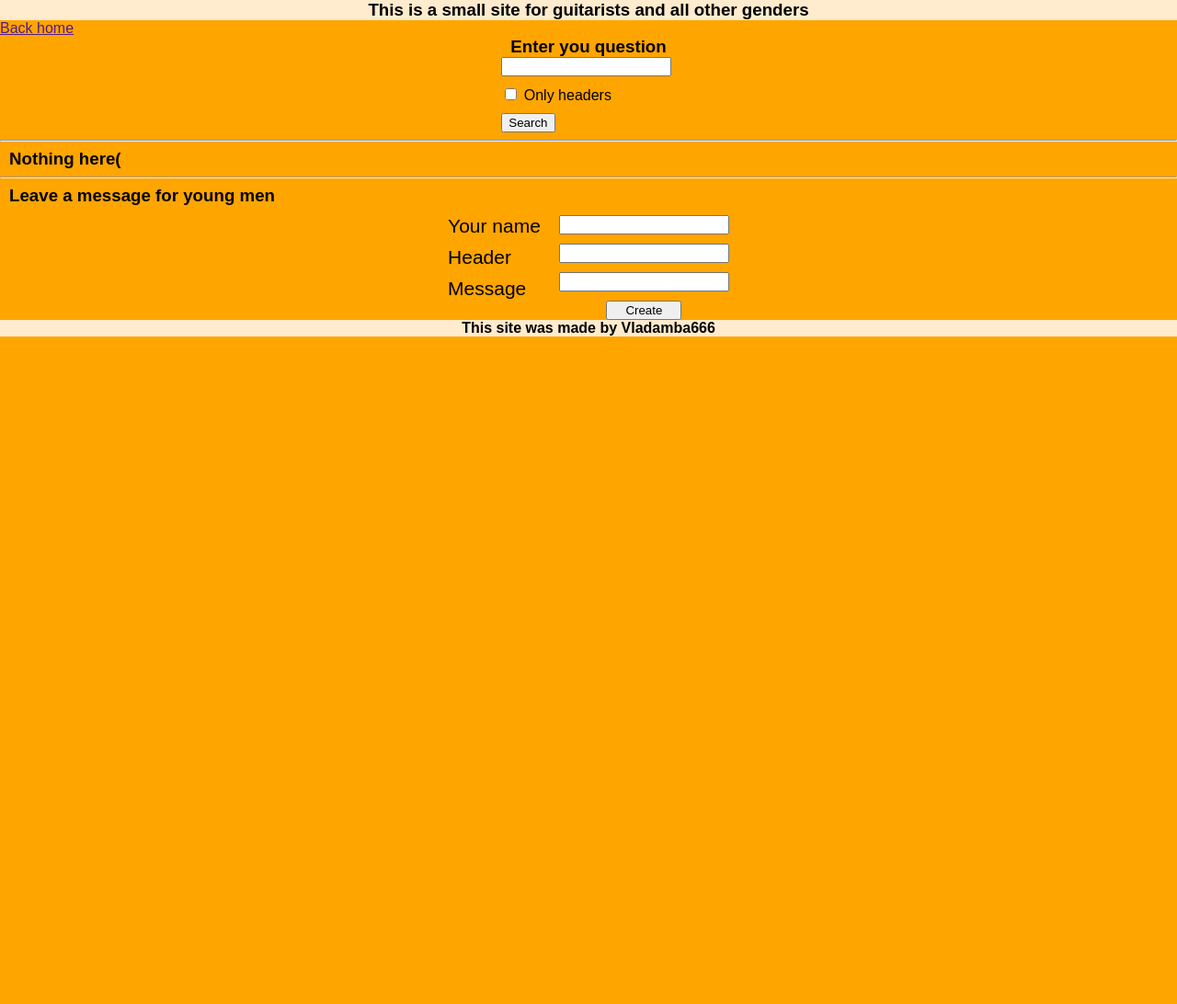
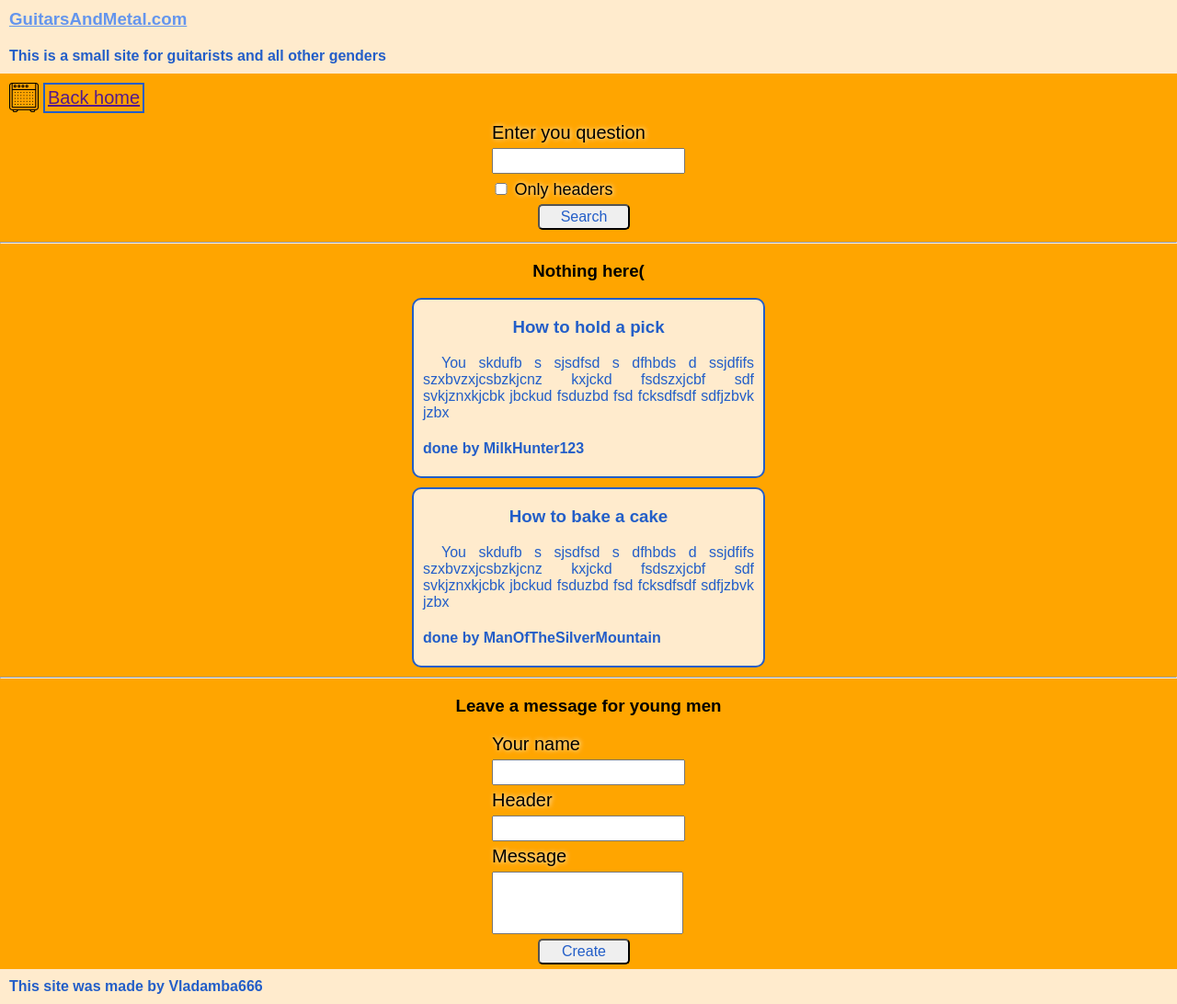
Before and after one commit to Vladamba/GuitarClub, a PHP site: page /forum.html in a window 1280 px wide. Shown: the whole page at 92% size. Before the commit the page ends 366 px from the top, so only its background shows below. Run offline with PHP 8.4, Linux system fonts and the light colour scheme.

Commit message:
forum is beautiful too

```diff
--- a/forum/forum.html
+++ b/forum/forum.html
@@ -8,43 +8,51 @@
 </head>
 <body>
 <header>
-    <h3 class="headerText">This is a small site for guitarists and all other genders</h3>
+    <h3 class="headerH3">GuitarsAndMetal.com</h3>
+    <h4 class="headerFooterH4">This is a small site for guitarists and all other genders</h4>
 </header>
+<div class="home">
+    <img src="amp.png">
     <a href="">Back home</a>
+</div>
 <form>
-    <div class="searchContainer">
-        <h3>Enter you question</h3>
-        <input type="text">
-        <div class="onlyHeaderContainer">
-            <input style="display: inline-block" type="checkbox" id="onlyHeaders">
-            <label for="onlyHeaders">Only headers</label>
-        </div>
     <div>
-            <button>Search</button>
-        </div>
+        <label for="question">Enter you question</label>
+        <input type="text" id="question">
+        <input type="checkbox" id="onlyHeaders">
+        <label for="onlyHeaders" id="onlyHeadersLabel">Only headers</label>
+        <input type="submit" id="search" class="submitButton" value="Search">
     </div>
 </form>
 <hr>
-<h3>Nothing here(</h3>
+<h3 class="centerH3">Nothing here(</h3>
+
+<div class="answerContainer">
+    <h3 class="centerH3">How to hold a pick</h3>
+    <div>You skdufb s sjsdfsd s dfhbds d ssjdfifs szxbvzxjcsbzkjcnz kxjckd fsdszxjcbf sdf svkjznxkjcbk jbckud fsduzbd fsd fcksdfsdf sdfjzbvk jzbx</div>
+    <h4>done by MilkHunter123</h4>
+</div>
+<div class="answerContainer">
+    <h3 class="centerH3">How to bake a cake</h3>
+    <div>You skdufb s sjsdfsd s dfhbds d ssjdfifs szxbvzxjcsbzkjcnz kxjckd fsdszxjcbf sdf svkjznxkjcbk jbckud fsduzbd fsd fcksdfsdf sdfjzbvk jzbx</div>
+    <h4>done by ManOfTheSilverMountain</h4>
+</div>
+
 <hr>
-<h3>Leave a message for young men</h3>
+<h3 class="centerH3">Leave a message for young men</h3>
 <form>
-    <div class="createContainer">
     <div>
         <label for="name">Your name</label>
+        <input type="text" id="name">
         <label for="header">Header</label>
+        <input type="text" id="header">
         <label for="message">Message</label>
-        </div>
-        <div>
-            <input type="text" id="name">
-            <input type="text" id="header">
-            <input type="text" id="message">
-            <button>Create</button>
-        </div>
+        <textarea id="message"></textarea>
+        <input type="submit" id="create" class="submitButton" value="Create">
     </div>
 </form>
 <footer>
-    <h4 class="footerText">This site was made by Vladamba666</h4>
+    <h4 class="headerFooterH4">This site was made by Vladamba666</h4>
 </footer>
 
 <script src="app.js"></script>
--- a/forum/style.css
+++ b/forum/style.css
@@ -6,52 +6,106 @@ body {
 
 header{
     background-color: blanchedalmond;
-    display: flex;
-    justify-content: center;
 }
-.headerText{
-    margin: 0px;
+.headerH3{
+    margin: 0;
+    padding: 10px;
+    color: cornflowerblue;
+    text-decoration: underline;
+}
+.headerFooterH4{
+    margin: 0;
+    padding: 10px;
+    color: #235ec8;
+}
+footer {
+    background-color: blanchedalmond;
 }
 
-footer{
-    background-color: blanchedalmond;
+.home {
     display: flex;
-    justify-content: center;
+    padding: 10px;
 }
-.footerText{
-    margin: 0px;
+.home img {
+    height: 4vh;
+    /*Juicy Fish*/
+}
+.home a {
+    padding: 3px;
+    margin: 0px 5px;
+    font-size: 20px;
+    border: solid 2px #235ec8;
 }
 
-h3 {
-    margin: 0px 10px;
-}
 
-form{
+form {
     display: flex;
     justify-content: center;
 }
 
-.onlyHeaderContainer {
-    margin: 10px 0px;
+input {
+    width: 200px;
+    padding: 3px;
+    margin: 5px 0px;
+    display: block;
+    font-size: 16px;
+    color: #235ec8;
 }
 
-.createContainer {
-    display: flex;
+label{
+    display: block;
+    font-size: 20px;
+    text-shadow: 1px 0px 5px white;
 }
 
-.createContainer label {
-    margin: 10px;
-    display: block;
-    font-size: 21px;
+.submitButton {
+    width: 100px;
+    border-radius: 5px;
+    position: relative;
+    left: 50px;
 }
 
-.createContainer input {
-    margin: 10px;
-    display: block;
+#onlyHeaders {
+    display: inline;
+    width: 20px;
 }
 
-.createContainer button {
-    position: relative;
-    left: 30%;
-    width: 40%;
+#onlyHeadersLabel {
+    display: inline;
+    font-size: 18px;
 }
+
+#message {
+    height: 60px;
+    width: 200px;
+    padding: 3px;
+    margin: 5px 0px;
+    display: block;
+    resize: none;
+    font-size: 16px;
+    color: #235ec8;
+}
+
+.answerContainer {
+    background-color: blanchedalmond;
+    margin: 10px 35vw;
+    padding: 0px 10px;
+    border: solid 2px #235ec8;
+    border-radius: 10px;
+    color: #235ec8;
+}
+
+.answerContainer div {
+    text-indent: 20px;
+    text-align: justify;
+}
+
+.centerH3 {
+    text-align: center;
+}
+
+@media only screen and (max-width: 768px) {
+    .answerContainer {
+        margin: 10px 15vw;
+    }
+}
```
Also changed, not shown: main/style.css (+4 -4 lines), music/music.html (deleted, +0 -10 lines), pick/style.css (+23 -7 lines), forum/amp.png (added), music/app.js (deleted), music/style.css (deleted). Lines whose indentation alone changed are shown as unchanged.
